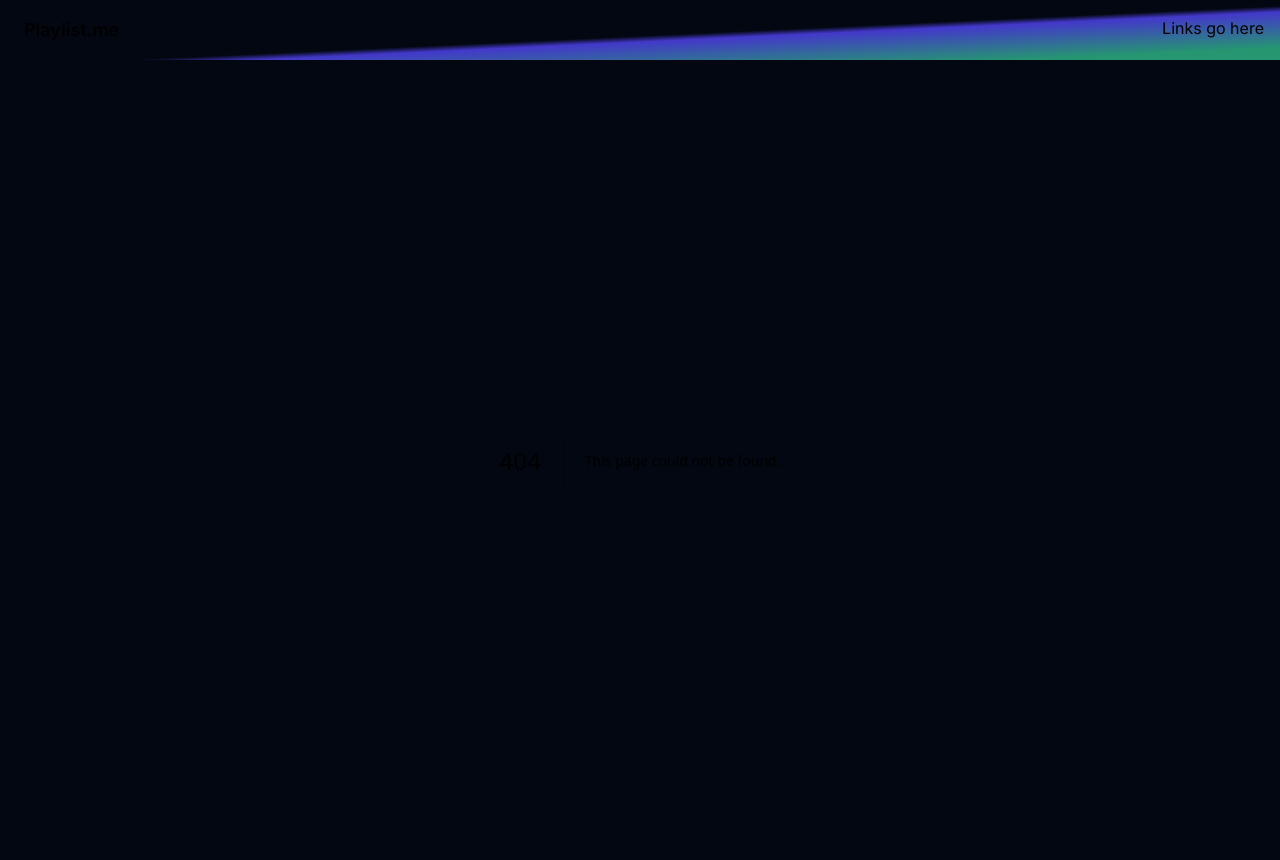
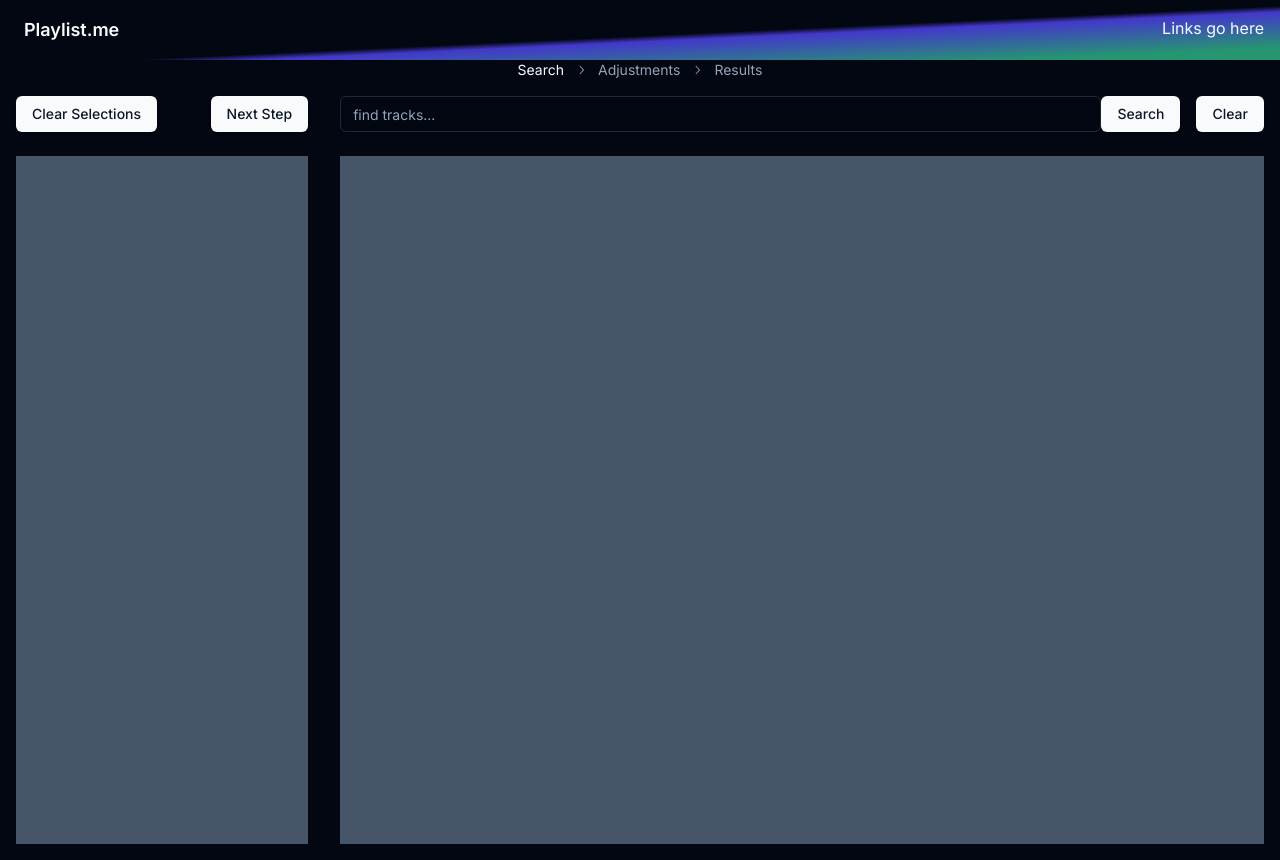
Before and after one commit to mgballou/playlist_me_2, a Next.js app: page /generator/g/search in a window 1280 px wide. Before the commit this address had no page. Built offline with nearby package versions, Linux system fonts and the light colour scheme.

Commit message:
nest generator children within g, evenly space search and sidebar

```diff
--- a/app/actions.ts
+++ b/app/actions.ts
@@ -8,6 +8,126 @@ export async function getAPIToken() {
             cache: 'no-store',
         })
     ).json()
+}
+
+export async function getSearchResults(query: string) {
+    const token = await getAPIToken()
+    const url = 'https://api.spotify.com/v1/search'
+    const params = new URLSearchParams({
+        q: query,
+        market: 'US',
+        type: 'track',
+    } as any)
+
+    const options = {
+        method: 'GET',
+        headers: { Authorization: `Bearer ${token}` },
+    }
+
+    try {
+        const response = await fetch(url + '?' + params.toString(), options)
+
+        if (!response.ok) {
+            throw new Error(await response.json())
+        }
+
+        const responseData = await response.json()
+
+        const otherFeaturesData = await getTracksAdditionalFeatures(
+            responseData.tracks.items.map((track: any) => {
+                return track.id
+            })
+        )
+
+        const results = responseData.tracks.items.map(
+            (track: any, idx: number) => {
+                return {
+                    title: track.name,
+                    artist: track.artists[0].name,
+                    link: track.external_urls.spotify,
+                    spotifyId: track.id,
+                    artwork: track.album.images[1].url,
+                    acousticness:
+                        otherFeaturesData.audio_features[idx].acousticness,
+                    liveness: otherFeaturesData.audio_features[idx].liveness,
+                    danceability:
+                        otherFeaturesData.audio_features[idx].danceability,
+                    energy: otherFeaturesData.audio_features[idx].energy,
+                    instrumentalness:
+                        otherFeaturesData.audio_features[idx].instrumentalness,
+                }
+            }
+        )
+
+        return results
+    } catch (error) {
+        console.log(error)
+    }
+}
+
+export async function getTrackData(trackIds: string[]) {
+    const token = await getAPIToken()
+    const selectionsString = trackIds.join(',')
+    const url = 'https://api.spotify.com/v1/tracks/'
+
+    const params = new URLSearchParams({
+        ids: selectionsString,
+        market: 'US',
+    })
+
+    const options = {
+        method: 'GET',
+        headers: { Authorization: `Bearer ${token}` },
+    }
+
+    try {
+        const response = await fetch(url + '?' + params.toString(), options)
+
+        // handle error
+
+        const responseData = await response.json()
+
+        const results = responseData.tracks?.map((track: any, idx: number) => {
+            return {
+                title: track.name,
+                artist: track.artists[0].name,
+                link: track.external_urls.spotify,
+                spotifyId: track.id,
+                artwork: track.album.images[1].url,
+            }
+        })
+
+        return results
+    } catch (error) {
+        console.log(error)
+    }
+}
+
+export async function getTracksAdditionalFeatures(trackIds: string[]) {
+    const token = await getAPIToken()
+
+    const endpoint = 'https://api.spotify.com/v1/audio-features'
+
+    const options = {
+        method: 'GET',
+        headers: { Authorization: `Bearer ${token}` },
+    }
+
+    const secondParams = new URLSearchParams({
+        ids: trackIds,
+    } as any)
+
+    try {
+        const otherFeatures = await fetch(
+            endpoint + '?' + secondParams.toString(),
+            options
+        )
+        // handle error
+        const otherFeaturesData = await otherFeatures.json()
+        return otherFeaturesData
+    } catch (error) {
+        console.log(error)
+    }
 }
 
 export async function getRecommendationsData(trackIds: string[]) {
@@ -91,123 +211,3 @@ export async function getRecommendationsData(trackIds: string[]) {
         console.log(error)
     }
 }
-
-export async function getTrackData(trackIds: string[]) {
-    const token = await getAPIToken()
-    const selectionsString = trackIds.join(',')
-    const url = 'https://api.spotify.com/v1/tracks/'
-
-    const params = new URLSearchParams({
-        ids: selectionsString,
-        market: 'US',
-    })
-
-    const options = {
-        method: 'GET',
-        headers: { Authorization: `Bearer ${token}` },
-    }
-
-    try {
-        const response = await fetch(url + '?' + params.toString(), options)
-
-        // handle error
-
-        const responseData = await response.json()
-
-        const results = responseData.tracks?.map((track: any, idx: number) => {
-            return {
-                title: track.name,
-                artist: track.artists[0].name,
-                link: track.external_urls.spotify,
-                spotifyId: track.id,
-                artwork: track.album.images[1].url,
-            }
-        })
-
-        return results
-    } catch (error) {
-        console.log(error)
-    }
-}
-
-export async function getSearchResults(query: string) {
-    const token = await getAPIToken()
-    const url = 'https://api.spotify.com/v1/search'
-    const params = new URLSearchParams({
-        q: query,
-        market: 'US',
-        type: 'track',
-    } as any)
-
-    const options = {
-        method: 'GET',
-        headers: { Authorization: `Bearer ${token}` },
-    }
-
-    try {
-        const response = await fetch(url + '?' + params.toString(), options)
-
-        if (!response.ok) {
-            throw new Error(await response.json())
-        }
-
-        const responseData = await response.json()
-
-        const otherFeaturesData = await getTracksAdditionalFeatures(
-            responseData.tracks.items.map((track: any) => {
-                return track.id
-            })
-        )
-
-        const results = responseData.tracks.items.map(
-            (track: any, idx: number) => {
-                return {
-                    title: track.name,
-                    artist: track.artists[0].name,
-                    link: track.external_urls.spotify,
-                    spotifyId: track.id,
-                    artwork: track.album.images[1].url,
-                    acousticness:
-                        otherFeaturesData.audio_features[idx].acousticness,
-                    liveness: otherFeaturesData.audio_features[idx].liveness,
-                    danceability:
-                        otherFeaturesData.audio_features[idx].danceability,
-                    energy: otherFeaturesData.audio_features[idx].energy,
-                    instrumentalness:
-                        otherFeaturesData.audio_features[idx].instrumentalness,
-                }
-            }
-        )
-
-        return results
-    } catch (error) {
-        console.log(error)
-    }
-}
-
-export async function getTracksAdditionalFeatures(trackIds: string[]) {
-    const token = await getAPIToken()
-
-    const endpoint = 'https://api.spotify.com/v1/audio-features'
-
-    const options = {
-        method: 'GET',
-        headers: { Authorization: `Bearer ${token}` },
-    }
-
-    const secondParams = new URLSearchParams({
-        ids: trackIds,
-    } as any)
-
-    try {
-        const otherFeatures = await fetch(
-            endpoint + '?' + secondParams.toString(),
-            options
-        )
-        // handle error
-        const otherFeaturesData = await otherFeatures.json()
-        return otherFeaturesData
-    } catch (error) {
-        console.log(error)
-    }
-}
--- /dev/null
+++ b/app/generator/g/layout.tsx
@@ -0,0 +1,25 @@
+import Subnav from '@/components/generator/Subnav'
+import TracksSidebar from '@/components/generator/TracksSidebar'
+import { TracksStoreProvider } from '@/context/providers/tracks-store-provider'
+
+export default function GLayout({
+    children,
+}: Readonly<{
+    children: React.ReactNode
+}>) {
+    return (
+        <>
+            <div className="flex w-full flex-row justify-center text-center">
+                <Subnav />
+            </div>
+
+            <div className="flex flex-row">
+                <TracksStoreProvider>
+                    <TracksSidebar />
+                    {/* children are search, adjustments, results */}
+                    {children}
+                </TracksStoreProvider>
+            </div>
+        </>
+    )
+}
--- /dev/null
+++ b/app/generator/g/route.ts
@@ -0,0 +1,5 @@
+import { redirect } from 'next/navigation'
+
+export async function GET(){
+    redirect('/generator/g/search')
+}
--- a/app/generator/search/page.tsx
+++ b/app/generator/g/search/page.tsx
@@ -24,20 +24,24 @@ export default function Search() {
     }
 
     return (
-        <main className="flex h-screen w-full flex-col justify-evenly p-4">
-            <form className="inline-flex" onSubmit={handleSearch}>
+        <main className="flex h-[90vh] w-full flex-col gap-6 p-4">
+            <div className="flex flex-row gap-4">
+                <form className="inline-flex w-full" onSubmit={handleSearch}>
                     <Input
                         type="search"
                         name="query"
                         value={formData.query}
                         onChange={handleFormChange}
                         placeholder="find tracks..."
+                        className=""
                     />
 
                     <Button type="submit">Search</Button>
                 </form>
+                <Button onClick={() => setSearchResults([])}>Clear</Button>
+            </div>
 
-            <div className="inset-4 flex min-h-60 w-full flex-row flex-wrap justify-center gap-2 overflow-scroll bg-slate-600 p-4">
+            <div className=" inset-4 flex min-h-full w-full flex-row flex-wrap justify-center gap-2 bg-slate-600 overflow-scroll">
                 {searchResults?.map((track, idx) => {
                     return (
                         <TrackCard
--- a/app/generator/layout.tsx
+++ b/app/generator/layout.tsx
@@ -7,19 +7,5 @@ export default function GeneratorLayout({
 }: Readonly<{
     children: React.ReactNode
 }>) {
-    return (
-        <>
-            <div className="flex w-full flex-row justify-center text-center">
-                <Subnav />
-            </div>
-
-            <div className="flex flex-row">
-                <TracksStoreProvider>
-                    <TracksSidebar />
-                    {/* children are generator, search, adjustments, results */}
-                    {children}
-                </TracksStoreProvider>
-            </div>
-        </>
-    )
+    return <>{children}</>
 }
--- a/components/generator/Subnav.tsx
+++ b/components/generator/Subnav.tsx
@@ -21,17 +21,8 @@ export default function Subnav() {
         <>
             <Breadcrumb>
                 <BreadcrumbList>
-                    {pathname === '/generator' ? (
-                        <BreadcrumbPage>Generator</BreadcrumbPage>
-                    ) : (
-                        <BreadcrumbLink asChild>
-                            <Link href={'/generator'}>Generator</Link>
-                        </BreadcrumbLink>
-                    )}
-
-                    <BreadcrumbSeparator />
                     {links.map((link, idx) => {
-                        const url = '/generator/' + link.toLowerCase()
+                        const url = '/generator/g/' + link.toLowerCase()
 
                         return (
                             <Fragment key={idx}>
--- a/components/generator/TracksSidebar.tsx
+++ b/components/generator/TracksSidebar.tsx
@@ -26,8 +26,6 @@ export default function TracksSidebar() {
     const pathname = usePathname()
     const router = useRouter()
 
-    console.log(pathname)
-
     const { tracks, addTrack, removeTrack, clearTracks } = useTracksStore(
         (state) => state
     )
@@ -36,15 +34,11 @@ export default function TracksSidebar() {
 
     function handleNextPage() {
         switch (pathname) {
-            case 'generator':
-                router.push('/generator/search')
+            case '/generator/g/search':
+                router.push('/generator/g/adjustments')
                 break
-            case '/generator/search':
-                router.push('/generator/adjustments')
-                break
-            case '/generator/adjustments':
-                router.push('/generator/results')
-                // Add logic for CASE_THREE here
+            case '/generator/g/adjustments':
+                router.push('/generator/g/results')
                 break
             default:
                 break
@@ -76,22 +70,19 @@ export default function TracksSidebar() {
 
     return (
         <>
-            {tracks.length > 0 && (
             <div
                 className={
-                        'flex max-h-screen w-1/3 flex-col justify-start bg-slate-400 p-4'
+                    'flex h-[90vh] w-1/3 flex-col justify-start gap-6 p-4'
                 }
             >
-                    <div className=" flex h-12 flex-row justify-between">
+                <div className="flex h-12 flex-row justify-between">
                     <Button onClick={() => clearTracks()}>
                         Clear Selections
                     </Button>
-                        <Button onClick={() => handleNextPage()}>
-                            Next Step
-                        </Button>
+                    <Button onClick={() => handleNextPage()}>Next Step</Button>
                 </div>
 
-                    <div className="flex flex-col gap-2 overflow-scroll">
+                <div className="flex flex-col min-h-full gap-2 overflow-scroll bg-slate-600 ">
                     {selections?.map((selection) => {
                         return (
                             <TrackCard
@@ -103,7 +94,6 @@ export default function TracksSidebar() {
                     })}
                 </div>
             </div>
-            )}
         </>
     )
 }
--- a/components/shared/Header.tsx
+++ b/components/shared/Header.tsx
@@ -2,7 +2,7 @@ import Link from 'next/link'
 
 export default function Header() {
     return (
-        <div className="flex min-h-12 w-full flex-row justify-between bg-gradient-to-br from-transparent from-55% via-indigo-700 via-60% to-emerald-400/70 to-90% p-4">
+        <div className="flex w-full flex-row justify-between bg-gradient-to-br from-transparent from-55% via-indigo-700 via-60% to-emerald-400/70 to-90% p-4">
             <Link
                 href={'/'}
                 className="px-2 text-lg font-semibold decoration-indigo-400 hover:bg-slate-100/25 hover:text-indigo-400 hover:underline focus:bg-slate-100/25 focus:text-indigo-400 focus:underline"
```
Lines whose indentation alone changed are shown as unchanged.
